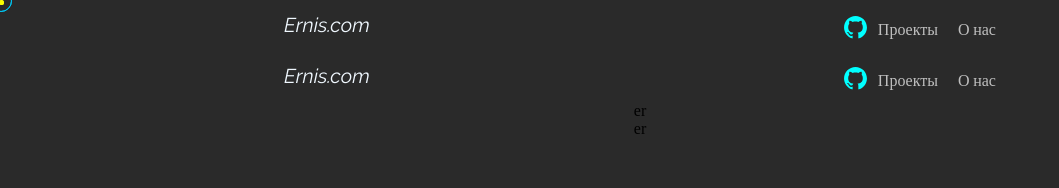
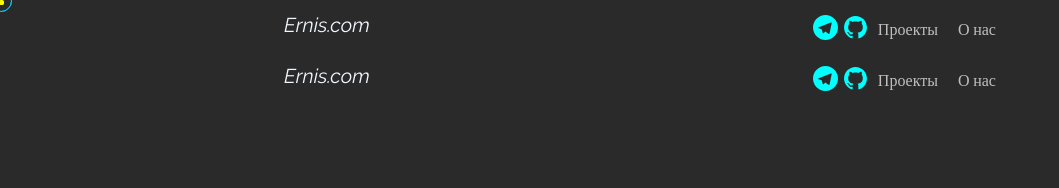
Before and after one commit to ernis2005/about-me, a Next.js app: page /Navlink/Navlinck in a window 1280 px wide. Shown: the top 188 px of the page, without its empty margins (0-1059 px from the left). Built offline with nearby package versions, Linux system fonts and the light colour scheme; a web font is replaced by a local one.

Commit message:
git commit 2 3

```diff
--- a/pages/Navlink/Navlinck.tsx
+++ b/pages/Navlink/Navlinck.tsx
@@ -3,6 +3,8 @@ import React, { FC, ReactNode, useEffect, useRef, useState } from "react";
 import Loading from "../Loading/Loading";
 import s from "./style.module.scss";
 
+
+import { ImTelegram } from "react-icons/im";
 
 import { GrGithub } from "react-icons/gr";
   import AnimCursor from "../components/AnimCursor";
@@ -34,6 +36,7 @@ const Navlinck: FC<Person> = ({ children }) => {
             <div className={s.lincks}>
 
             <a className={s.GrGithub} href="https://github.com/ernis2005"target="_blan"><GrGithub/></a>
+            <a className={s.GrGithu} href="https://t.me/Ernis00"target="_blan"><ImTelegram/></a>
 
               <Link className={s.linck} href="#">
                 Проекты
@@ -44,7 +47,7 @@ const Navlinck: FC<Person> = ({ children }) => {
             </div>
           </div>
           <div>{children}</div>
-          <div>er</div>
+
         </header>
       )}
     </div>
--- a/pages/Navlink/style.module.scss
+++ b/pages/Navlink/style.module.scss
@@ -56,3 +56,10 @@
     margin-top: -5px;
     color: aqua;
 }
+.GrGithu{
+    font-size: 25px;
+    position: absolute;
+    margin-left: -45px;
+    margin-top: -5px;
+    color: aqua;
+}
--- a/pages/components/AnimCursor.jsx
+++ b/pages/components/AnimCursor.jsx
@@ -1,54 +1,51 @@
-
-import { motion } from 'framer-motion';
-import React from 'react'
-import s from '../components/css.module.css'
+import { motion } from "framer-motion";
+import React from "react";
+import s from "../components/css.module.css";
 function AnimCursor() {
-    const [mouse ,setMouse] =  React.useState({
-        x:0,
-        y:0,
-    })
-    const [mouse2 ,setMouse2] =  React.useState({
-        x:0,
-        y:0,
-    })
-    React.useEffect(()=>{
-        const mouseMove =e=>{
+  const [mouse, setMouse] = React.useState({
+    x: 0,
+    y: 0,
+  });
+  const [mouse2, setMouse2] = React.useState({
+    x: 0,
+    y: 0,
+  });
+  React.useEffect(() => {
+    const mouseMove = (e) => {
       setMouse({
-            x:e.clientX,
-            y:e.clientY
-           })
-
-        }
-        window.addEventListener('mousemove', mouseMove);
-        return ()=>{
-            window.removeEventListener('mousemove',mouseMove)
-        }
-    }, [ ])
-    React.useEffect(()=>{
-        const mouseMove2 =e=>{
+        x: e.clientX,
+        y: e.clientY,
+      });
+    };
+    window.addEventListener("mousemove", mouseMove);
+    return () => {
+      window.removeEventListener("mousemove", mouseMove);
+    };
+  }, []);
+  React.useEffect(() => {
+    const mouseMove2 = (e) => {
       setMouse2({
-            x:e.clientX,
-            y:e.clientY
-           })
-
-        }
-        window.addEventListener('mousemove', mouseMove2);
-        return ()=>{
-            window.removeEventListener('mousemove',mouseMove2)
-        }
-    }, [ ])
-    const variants={
-        default:{
-            x:mouse.x-1,
-            y:mouse.y,
-        }
-    }
-    const variants2={
-        default:{
-            x:mouse2.x-10,
-            y:mouse2.y-10,
-        }
-    }
+        x: e.clientX,
+        y: e.clientY,
+      });
+    };
+    window.addEventListener("mousemove", mouseMove2);
+    return () => {
+      window.removeEventListener("mousemove", mouseMove2);
+    };
+  }, []);
+  const variants = {
+    default: {
+      x: mouse.x - 1,
+      y: mouse.y,
+    },
+  };
+  const variants2 = {
+    default: {
+      x: mouse2.x - 10,
+      y: mouse2.y - 10,
+    },
+  };
   return (
     <div>
       <motion.div
@@ -57,20 +54,20 @@ function AnimCursor() {
         initial="initial"
         whileInView="animate"
         exit="initial"
-
-      className={s.cursor}></motion.div>
+        className={s.cursor}
+      ></motion.div>
       <motion.div
         variants={variants2}
         animate="default"
         initial="initial"
         whileInView="animate"
         exit="initial"
-
-      className={s.cursor2}></motion.div>
+        className={s.cursor2}
+      ></motion.div>
     </div>
-  )
+  );
 }
 
-export default AnimCursor
+export default AnimCursor;
 
 // {`${styles.icon} ${styles.modalBack}`}>
--- a/pages/components/css.module.css
+++ b/pages/components/css.module.css
@@ -22,7 +22,7 @@
   transition: .1s;
   border: 1px solid #00c4f0;
 }
-a h1 h2 button .cursor2 :hover{
+a h1 h2 button .cursor2:hover{
   border: 1px solid rgb(255, 6, 6);
   width: 50px;
   height: 40px;
--- a/pages/index.tsx
+++ b/pages/index.tsx
@@ -96,9 +96,9 @@ export async function getStaticProps() {
     };
   } catch (error) {
     return (
-     <>
-  <h1>ernis</h1>
-     </>
+      <>
+        <h1>ernis</h1>
+      </>
     )
   }
 }
--- a/styles/globals.css
+++ b/styles/globals.css
@@ -12,8 +12,10 @@ body {
   margin: 0;
   cursor: none;
   padding: 0;
+  box-sizing: border-box;
+  overflow-x: hidden;
 
-  color: rgb(rgb(24, 169, 236), );
+  color: rgb(24, 169, 236 );
   background-color: #2A2A2A;
 
 }
```
Also changed, not shown: package.json (+6 -1 lines), pages/block_cards/Block_cards.tsx (+5 -6 lines), pages/block_cards/[id].jsx (+8 -9 lines), public/block.png (added), 1 other file (tests, documents, lock files or other folders). Lines whose indentation alone changed are shown as unchanged.
